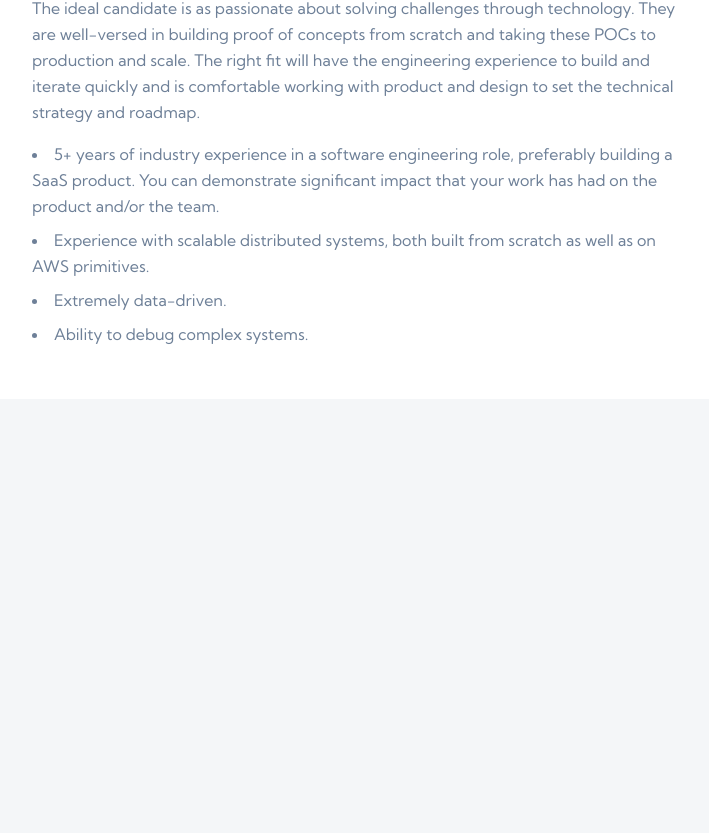
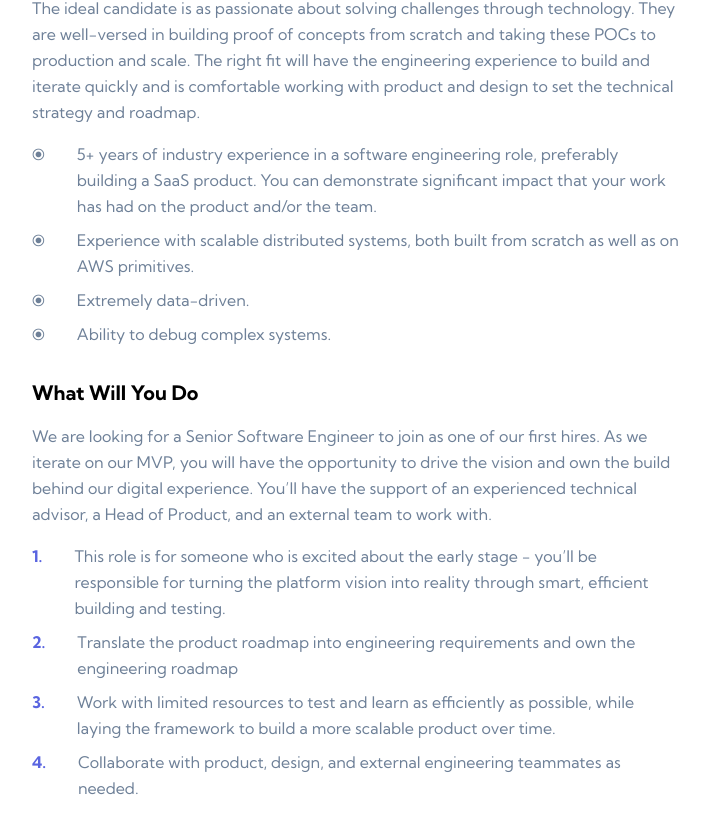
Before and after one commit to OU1122/devjobs-app, a React (Vite) app: page /job/1 in a window 1280 px wide. Shown: the part 773-1606 px from the top of the page, without its empty margins (283-992 px from the left). Before the commit the page ends 1236 px from the top, so only its background shows below. Built offline with nearby package versions, Linux system fonts and the light colour scheme.

Commit message:
Job detail styling and logic

```diff
--- a/src/components/header.tsx
+++ b/src/components/header.tsx
@@ -2,6 +2,7 @@ import bgHeader from "../assets/desktop/bg-pattern-header.svg";
 import logo from "../assets/desktop/logo.svg";
 import light from "../assets/desktop/icon-sun.svg";
 import dark from "../assets/desktop/icon-moon.svg";
+import { Link } from "react-router-dom";
 export const Header = () => {
 	return (
 		<div className="max-w-[1440px] mx-auto relative">
@@ -13,7 +14,9 @@ export const Header = () => {
 
 			<div className="max-w-[1100px] mx-auto py-12 px-4 flex justify-between items-center">
 				<div>
-					<img src={logo}></img>
+					<Link to="/">
+						<img src={logo}></img>
+					</Link>
 				</div>
 				<div className="toggle flex items-center justify-center gap-5">
 					<div>
--- a/src/routes/homepage.tsx
+++ b/src/routes/homepage.tsx
@@ -27,6 +27,7 @@ export default function Homepage() {
 						className="flex flex-row justify-between">
 						{job.map((individualJob) => (
 							<Link
+								className="max-w-[350px] flex-1 h-full flex "
 								to={`job/${individualJob.id}`}
 								key={individualJob.id}>
 								<JobCard {...individualJob} />
--- a/src/routes/jobDetail.tsx
+++ b/src/routes/jobDetail.tsx
@@ -64,16 +64,37 @@ export default function JobDetail({ jobs }: JobDetailProps) {
 							<p className="text-DarkGray mb-4">
 								{job.requirements.content}
 							</p>
-
-							{job.requirements.items.map((item, i) => (
-								<li
-									className="text-DarkGray mb-2"
-									key={i}>
-									{item}
-								</li>
-							))}
+							<ul className="list-disc">
+								{job.requirements.items &&
+									job.requirements.items.map((item, i) => (
+										<li
+											className="grid grid-cols-[auto_1fr] gap-8 text-DarkGray mb-2"
+											key={i}>
+											<span>⦿</span>
+											<span className="block">{item}</span>
+										</li>
+									))}
+							</ul>
 						</div>
-						<div></div>
+						<div className="leading-relaxed">
+							<h2 className="font-bold text-xl mt-8 mb-4">
+								What Will You Do
+							</h2>
+							<p className="text-DarkGray mb-4">{job.role.content}</p>
+							<ol className="list-decimal">
+								{job.role.items &&
+									job.role.items.map((item, i) => (
+										<li
+											className="grid grid-cols-[auto_1fr] gap-8 text-DarkGray mb-2"
+											key={i}>
+											<span className="text-Violet font-bold">
+												{i + 1}.
+											</span>
+											<span className="block">{item}</span>
+										</li>
+									))}
+							</ol>
+						</div>
 					</div>
 				</div>
 
```
